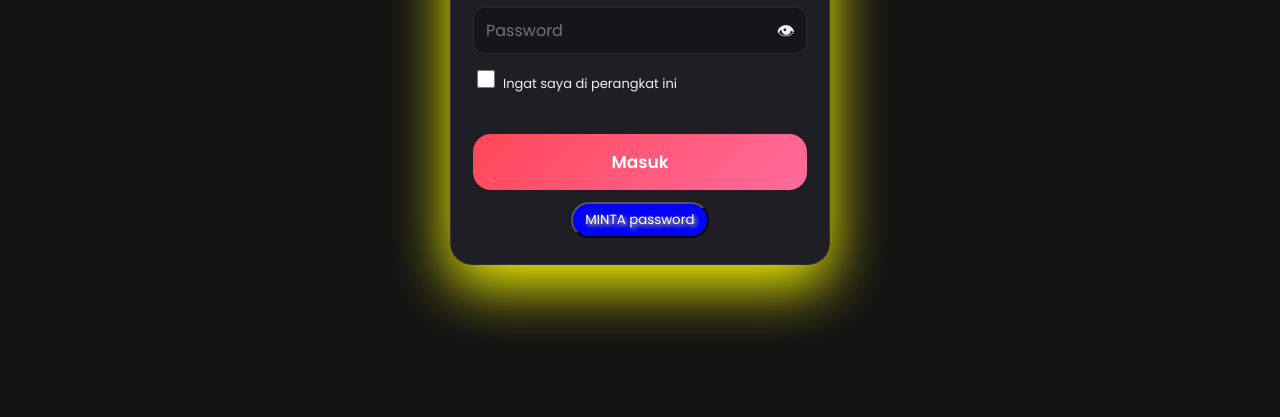
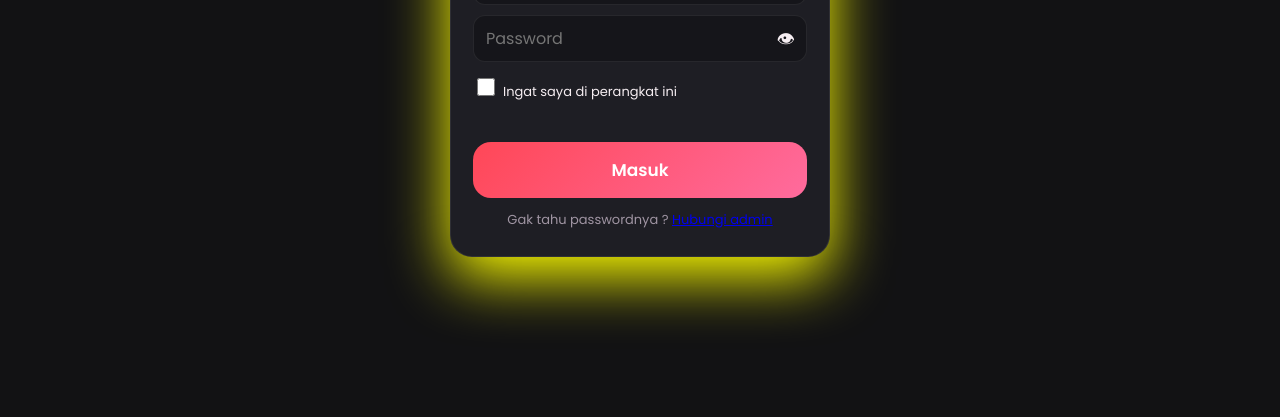
Before and after one commit to pythine/project-photoboth, a plain HTML site: page index.html in a window 1280 px wide. Shown: the part 345-762 px from the top of the page. Drawn offline with Linux system fonts and the light colour scheme.

Commit message:
modif file

```diff
--- a/index.html
+++ b/index.html
@@ -497,8 +497,9 @@ input[type=password]:focus{border-color:var(--rose)}
     <label class="switch"><input type="checkbox" id="lgRemember"> Ingat saya di perangkat ini</label>
     <div id="lgMsg"></div>
     <button class="btn big" style="width:100%" type="submit">Masuk</button>
-    <a href="https://wa.me/6285946186508?text=Ganteng%20Minta%20password%20nya%20donkk" target="_blank" rel="noopener" style="display:block;text-align:center;margin-top:12px;font-size:13px;color:var(--muted)"><button style="border:1 px solid black;padding:6px 12px;border-radius:25px;background:blue;color:white;text-shadow: 2px 2px 4px yellow;">MINTA password</button></a>
+    <div style="margin-top:12px;font-size:13px;text-align:center;color:var(--muted)">Gak tahu passwordnya ? <a href="https://wa.me/6285946186508?text=Hallo%20Ganteng%20minta%20passwordnya%20donkk" target="_blank" rel="noopener">Hubungi admin</a></div>
   </form>
+
 </div>
 
 <script>
```
